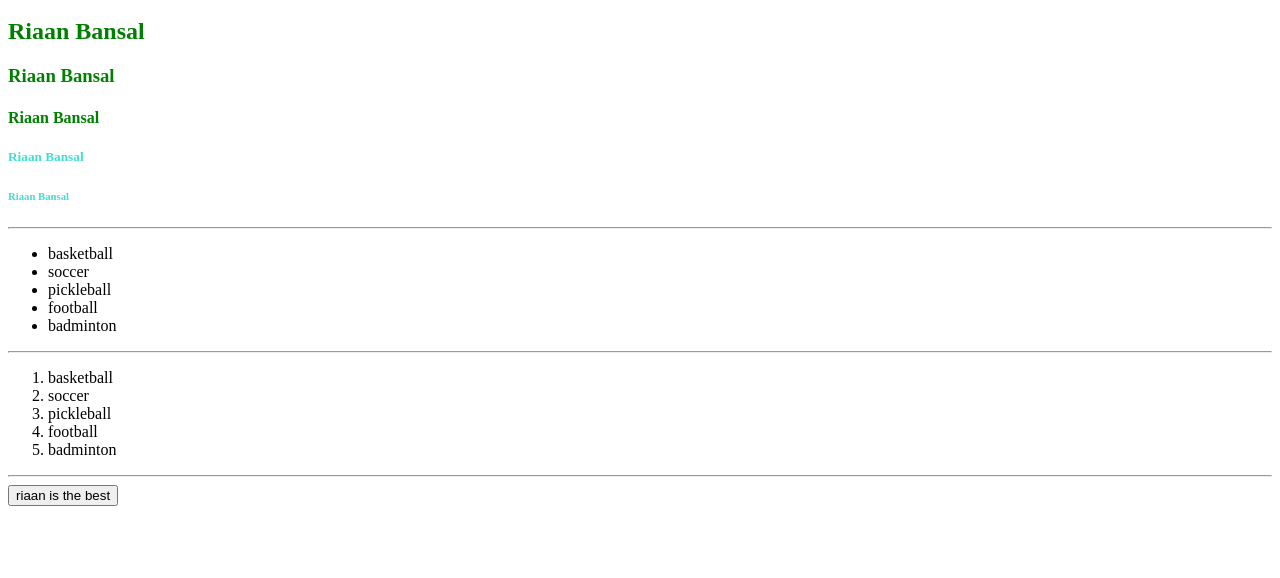
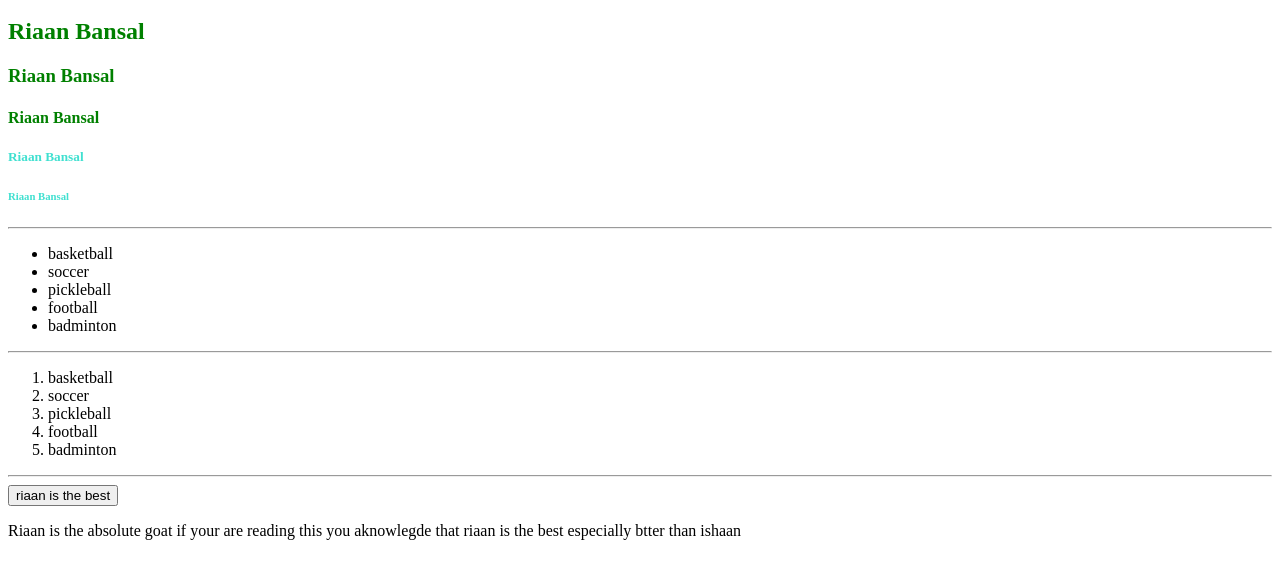
Before and after one commit to riaanbansal-hi/riaanbansal-hi.github.io, a plain HTML site: page index.html in a window 1280 px wide. Shown: the part 48-626 px from the top of the page. Drawn offline with Linux system fonts and the light colour scheme.

Commit message:
Update index.html

```diff
--- a/index.html
+++ b/index.html
@@ -28,6 +28,7 @@
     </ol>
     <hr>
     <button>riaan is the best</button>
+    <p>Riaan is the absolute goat if your are reading this you aknowlegde that riaan is the best especially btter than ishaan</p>
     <script src="index.js"></script>
   </body>
 </html>
```
